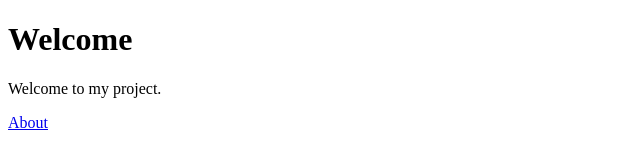
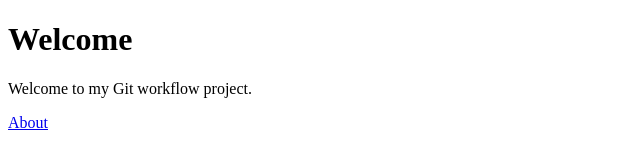
Before and after one commit to anshpay/software-development-practices-git-workflow, a plain HTML site: page index.html in a window 1280 px wide. Shown: the whole page, without its empty margins (0-640 px from the left). Drawn offline with Linux system fonts and the light colour scheme.

Commit message:
Update home page introduction

```diff
--- a/index.html
+++ b/index.html
@@ -1,3 +1,3 @@
 <!doctype html>
 <html lang="en"><head><meta charset="utf-8"><title>Home</title></head>
-<body><h1>Welcome</h1><p>Welcome to my project.</p><a href="about.html">About</a></body></html>
+<body><h1>Welcome</h1><p>Welcome to my Git workflow project.</p><a href="about.html">About</a></body></html>
```
